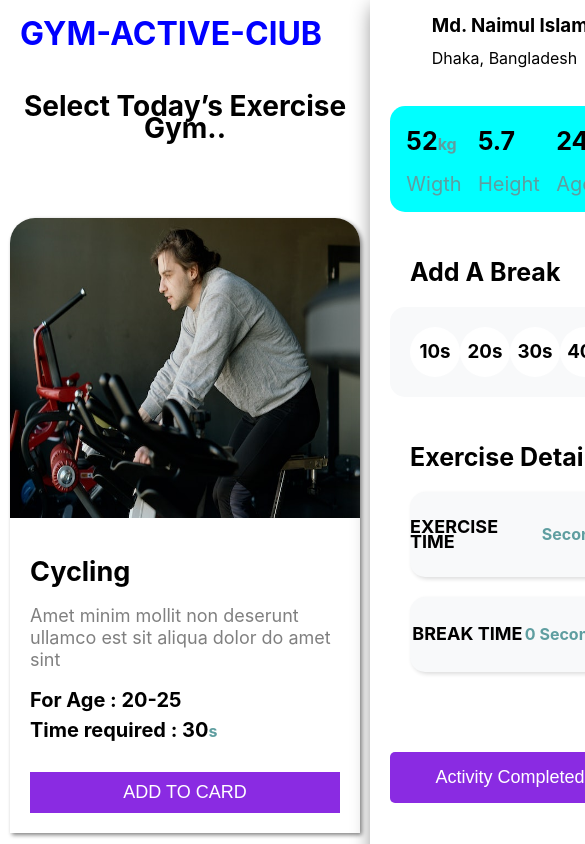
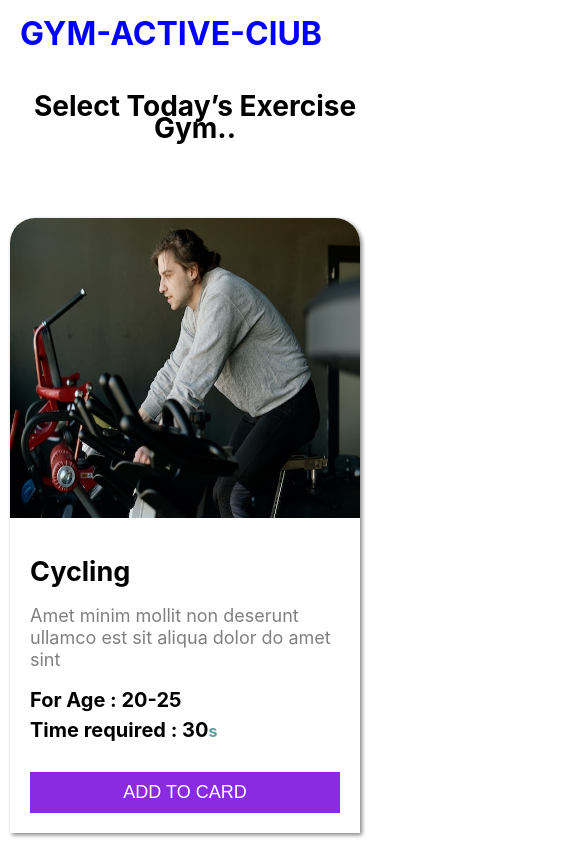
Before and after one commit to Naimcoder/Assignment-08, a React (Create React App) app: page / in a window 390 px wide. Shown: the top 844 px of the page, 585 px wide, since content can reach past the window. Built offline with nearby package versions, Linux system fonts and the light colour scheme.

Commit message:
added all

```diff
--- a/src/Components/CardInfo/CardInfo.js
+++ b/src/Components/CardInfo/CardInfo.js
@@ -1,5 +1,5 @@
 import React, { useState } from 'react';
-import './CardInfo.css'
+import './CardInfo.css';
   import { ToastContainer, toast } from 'react-toastify';
   import 'react-toastify/dist/ReactToastify.css';
 
@@ -15,7 +15,6 @@ const CardInfo = ({times,setTime}) => {
                localStorage.setItem('brakeTime', items)
                 setBktime(items)
           }
-
      }
 
 
--- a/src/Components/Home/Home.css
+++ b/src/Components/Home/Home.css
@@ -2,8 +2,26 @@
      display: grid;
      grid-template-columns: 4fr 1fr;
 }
+
 .card_profile{
     padding: 0px 20px;
     background-color: #fff;
     box-shadow: 3px 7px 20px gray;
 }
+@media only screen and (max-width:688px){
+    .cards-container{
+         grid-template-columns: 5fr;
+         margin: 0px 10px;
+         margin: 0 auto;
+    }
+
+}
+@media only screen and (min-width: 688px) and (max-width:992px){
+
+ .cards-container{
+         grid-template-columns: 5fr;
+         margin: 0px 10px;
+         margin: 0 auto;
+    }
+
+}
--- a/src/Components/SingleCard/SingleCard.js
+++ b/src/Components/SingleCard/SingleCard.js
@@ -2,7 +2,7 @@ import React, { useEffect } from 'react';
 import "./SingleCard.css";
 
 const SingleCard = ({SingleCard,times,setTime}) => {
-     const { image, title, id, age, time } = SingleCard
+     const { image, title, id, age, time } = SingleCard;
 
      const addToCard = () => {
           const info = parseInt(time)
@@ -10,7 +10,7 @@ const SingleCard = ({SingleCard,times,setTime}) => {
                const newtime = parseInt(times + info)
                setTime(newtime)
           }
-        console.log(info)
+
      }
 
      return (
```
Also changed, not shown: public/images/profile.jpg (added).
